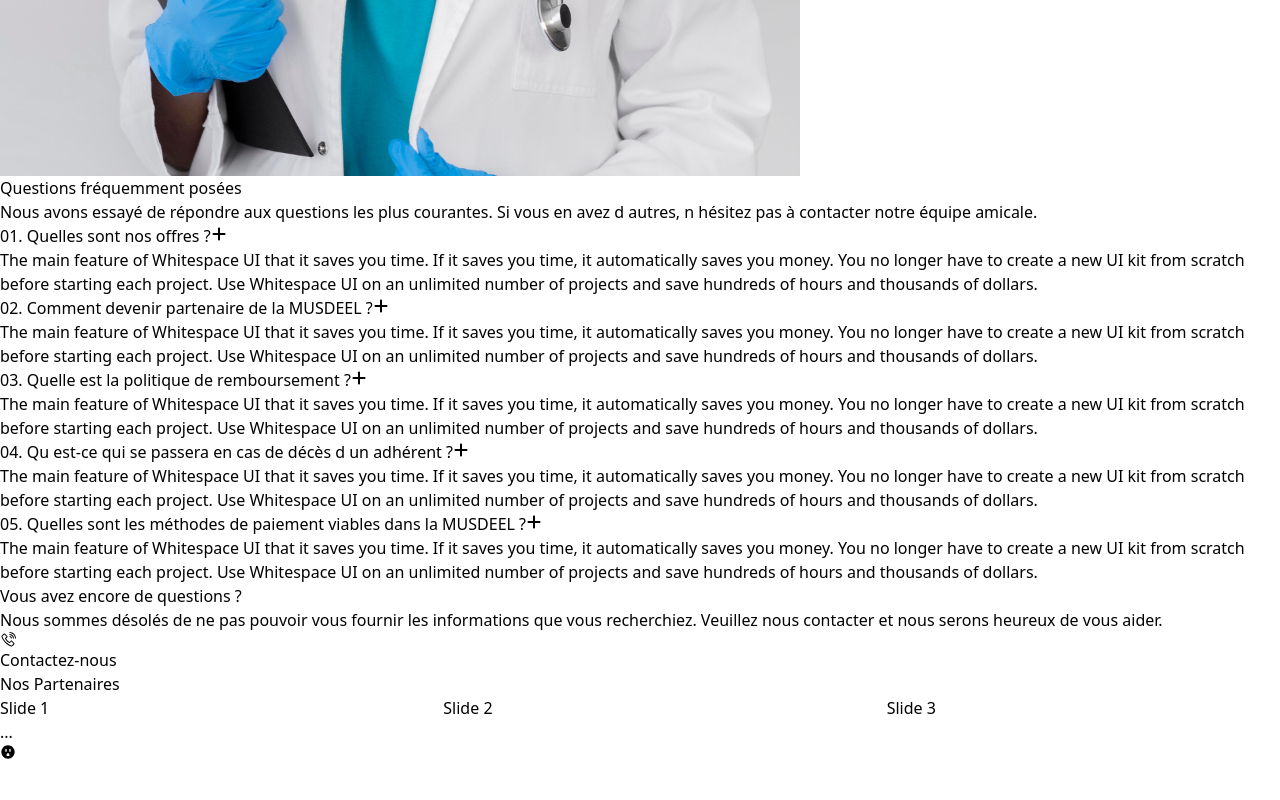
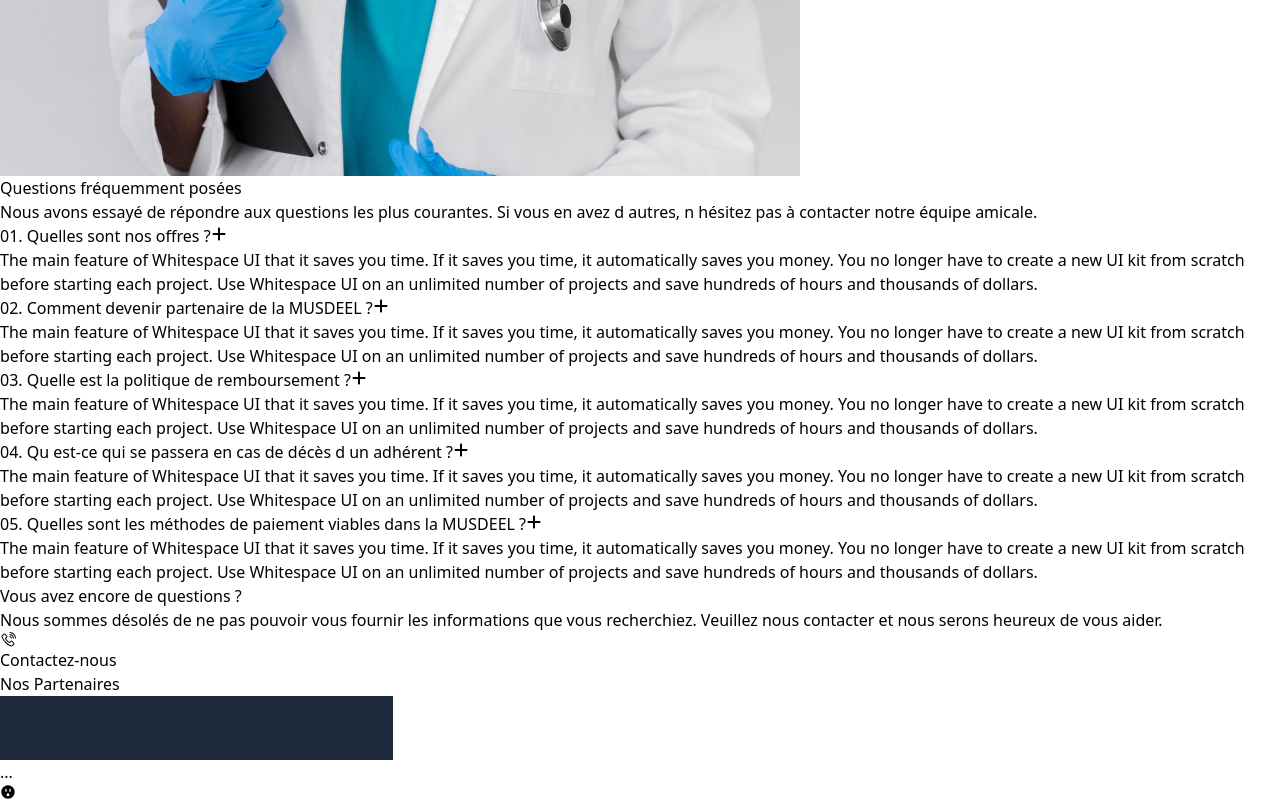
Before and after one commit to rovertnet/Scool, a React (Vite) app: page / in a window 1280 px wide. Shown: the part 3318-4118 px from the top of the page. Before the commit the page ends 4078 px from the top, so only its background shows below. Built offline with nearby package versions, Linux system fonts and the light colour scheme.

Commit message:
another commit

```diff
--- a/src/component/cHome/SlidePartenaire.jsx
+++ b/src/component/cHome/SlidePartenaire.jsx
@@ -19,10 +19,11 @@ const SlidePartenaire = () => {
               onSlideChange={() => console.log("slide change")}
               onSwiper={(swiper) => console.log(swiper)}
             >
-              <SwiperSlide>Slide 1</SwiperSlide>
-              <SwiperSlide>Slide 2</SwiperSlide>
-              <SwiperSlide>Slide 3</SwiperSlide>
-              <SwiperSlide>Slide 4</SwiperSlide>
+              <SwiperSlide>
+                <div className="h-96 flex">
+                  <div className={'card'}></div>
+                </div>
+              </SwiperSlide>
               ...
             </Swiper>
           </div>
--- a/src/index.css
+++ b/src/index.css
@@ -1,3 +1,11 @@
 @tailwind base;
 @tailwind components;
 @tailwind utilities;
+
+*{
+  @apply font-normal;
+}
+
+.card{
+  @apply cursor-pointer md:px-10 px-10 md:py-8 py-7 bg-slate-800
+}
```
